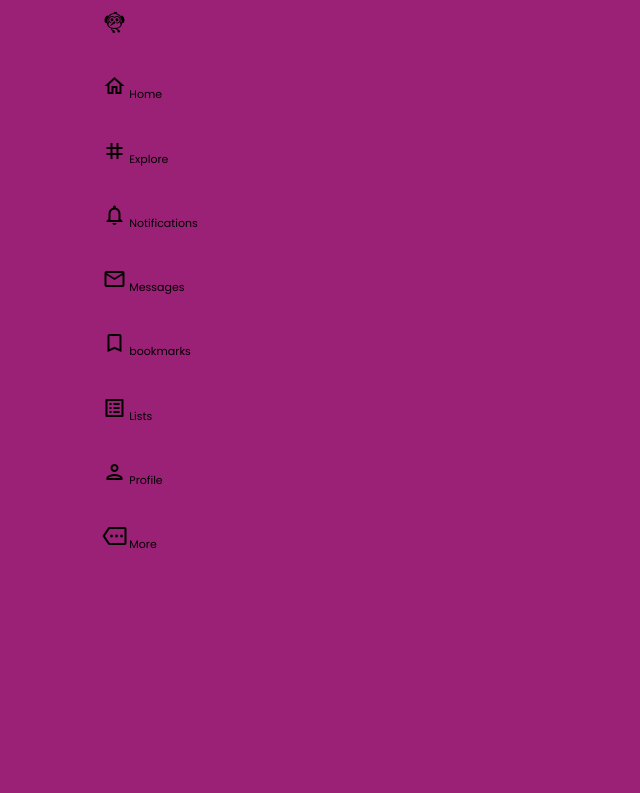
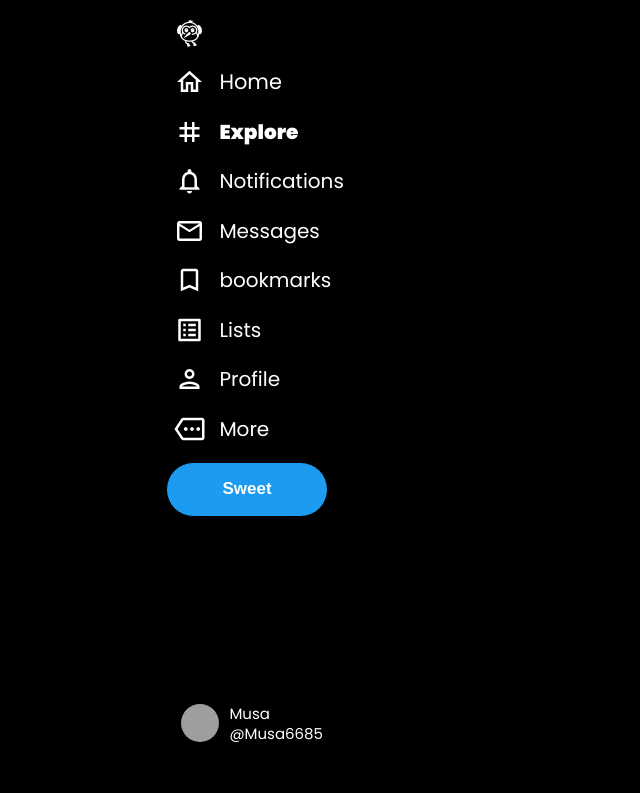
Before and after one commit to musanurbadr/twitter1-, a plain HTML site: page index.html in a window 1280 px wide. Shown: the whole page, without its empty margins (0-640 px from the left). Drawn offline with Linux system fonts and the light colour scheme; grey boxes are pictures that could not be loaded.

Commit message:
first commit

```diff
--- a/index.html
+++ b/index.html
@@ -22,14 +22,14 @@
                     <i class="material-icons-outlined">
                         home
                     </i >
-                <span>Home</span>
+                    <span style="font-size: 21px">Home</span>
                 </a>
 
                 <a href="">
                     <i class="material-icons-outlined">
                         tag
                     </i>
-                <span>Explore</span>
+                    <span style="font-weight :833">Explore</span>
                 </a>
 
                 <a href="">
@@ -74,16 +74,26 @@
                     </i>
                     <span>More</span>
                 </a>
+                <button class="tweet-button">Sweet</button>
+            </div>
 
+            <div class="main-account">
+                <a href="">
+                    <img class="tweet-img" src="images/musa1.jpg" alt="">
+                    <div class="account-details">
+                        <span class="account-name">Musa</span>
+                        <span class="account-handle">@Musa6685</span>
 
                     </div>
+                </a>
+            </div>
 
-        <div class="min-account">
-
+                    <i class="material-icons-outlined">
+                    more_horiz
+                    </i>
+                </a>
             </div>
         </header>
-
-
 
         <main>
 
--- a/style.css
+++ b/style.css
@@ -11,15 +11,15 @@ html {
     font-family:  'Poppins', sans-serif;
 }
 
-body{
-    background-color: rgba(139, 0, 98, 0.87);
+body {
+    background-color:black;
 }
 
 
 a {
     text-decoration: none;
-    color: rgb(3, 0, 0);
-    font-size: 1.1rem;
+    color: white;
+    font-size: 1.5rem;
     font-weight: 400;
     line-height: 24px;
 }
@@ -28,8 +28,8 @@ header{
     display: flex;
     flex-direction: column;
     justify-content: space-between;
-    padding: 10px 0 10px  8%;
-    width: 29%;
+    padding: 10px 0 10px  13%;
+    width: 27%;
     height: 100%;
     position: fixed;
 }
@@ -37,6 +37,81 @@ header{
     display: flex;
     flex-direction: column;
     width: 100%;
-    height: 70%;
+    height: 65%;
     justify-content: space-between;
 }
+
+.nav-links a {
+    display: flex;
+    align-items: center;
+    font-size: 2rem;
+    padding: 11px 25px 8px 8px ;
+    width: fit-content;
+}
+
+.nav-links a i {
+    font-size: 3rem;
+    margin-right: 15px;
+}
+
+.nav-links a:hover {
+    background-color:rgb(26, 27, 29);
+    border-radius: 9999px;
+
+
+}
+.nav-links a:first-child {
+    padding: 8px 8px;
+}
+
+
+.nav-links a:first-child i {
+    margin: 0;
+}
+
+.tweet-button {
+    background-color: rgb(29, 155, 240);
+    width: 90%;
+    height: 55px;
+    border-radius: 9999px;
+    margin-top: 10px;
+    cursor: pointer;
+    font-size: 1.7rem;
+    color: white;
+    font-weight: 700;
+    border: 1px solid rgb(0, 0, 0);
+    transition-duration: 0.2s;
+}
+
+.tweet-button:hover{
+    background-color: rgb(29, 155, 240,0.9);
+}
+
+.main-account {
+    width: 99%;
+    height: 30%;
+    padding-top: 171px;
+}
+
+.main-account a {
+    display: flex;
+    justify-content: space-between;
+    padding: 8px 10px 8px 15px ;
+    margin-right: 10px;
+
+}
+
+.tweet-img{
+    width: 38px;
+    height: 38px;
+    border-radius: 59%;
+}
+
+.account-details {
+    display: flex;
+    flex-direction: column;
+    flex-basis: 70%;
+    margin-left: 10px;
+    font-size: 1.5rem;
+    line-height: 20px;
+}
```
Also changed, not shown: 2 other files. Lines whose indentation alone changed are shown as unchanged.
